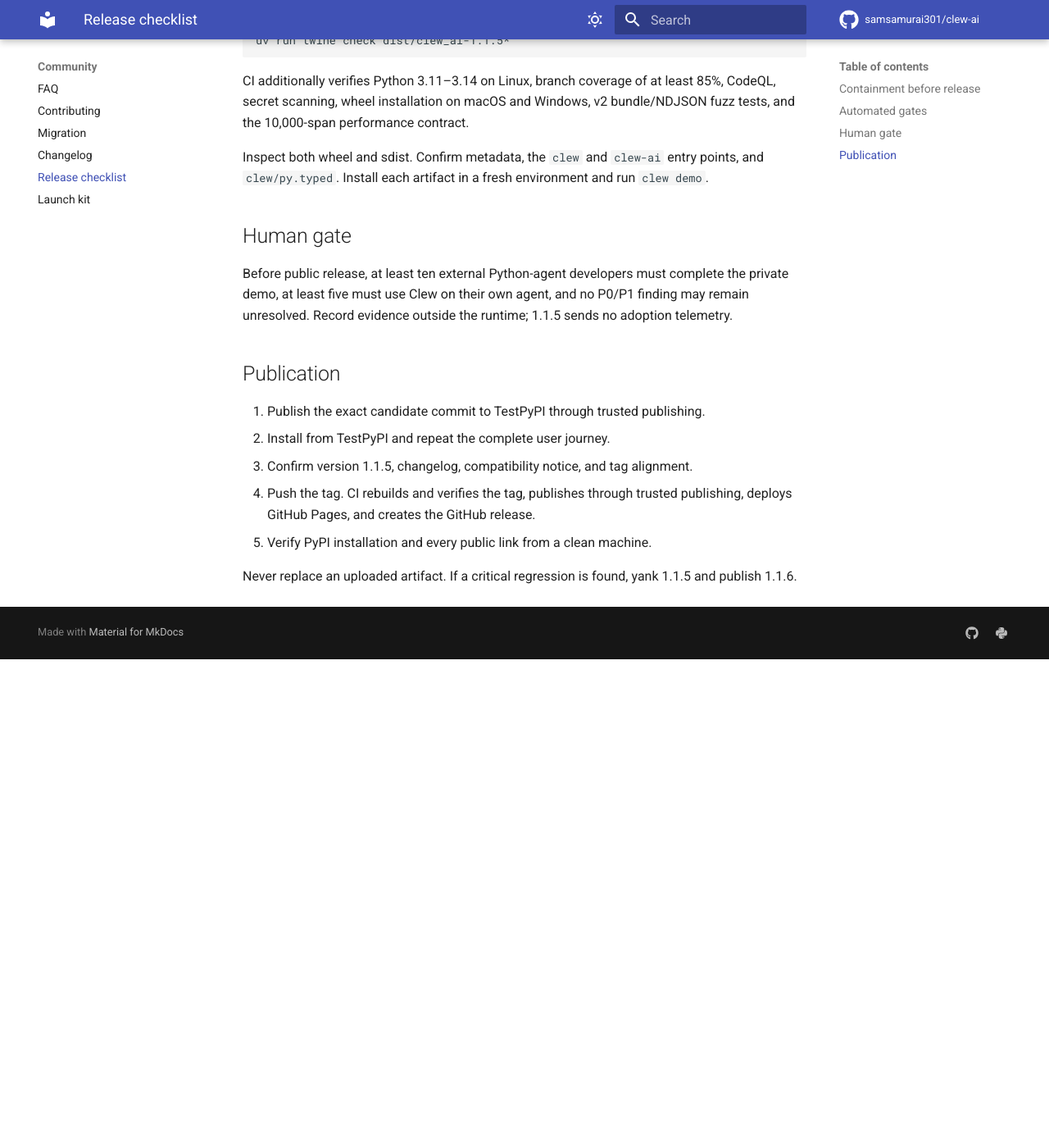
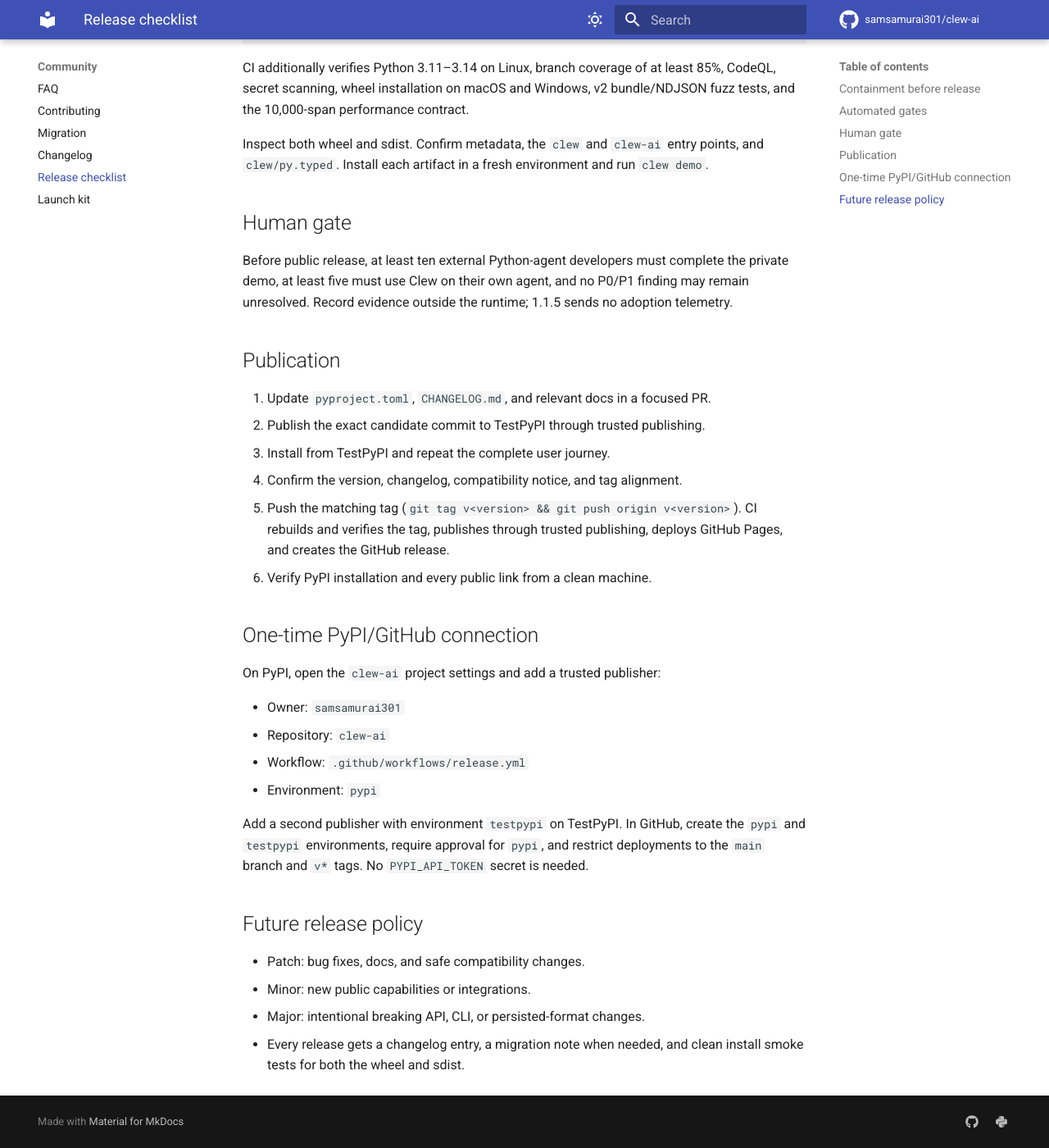
Before and after one commit to samsamurai301/clew-ai, an MkDocs documentation site: the page built from docs/RELEASE.md, in a window 1280 px wide and 1400 px high, scrolled down 836 px. Shown: the whole window at 82% size. Built offline with MkDocs 1.6.1 and Material for MkDocs 9.7.7, drawn with Linux system fonts in a browser that asks for light colours; comment, search, counter and statistics services are not loaded; before the commit the page ends 1640 px from its top, so only the background shows below that; some of the changed text lies outside the part shown.

Commit message:
chore: strengthen releases and community workflow

````diff
--- a/docs/RELEASE.md
+++ b/docs/RELEASE.md
@@ -1,17 +1,17 @@
-# 1.1.5 release checklist
+# Clew release checklist
 
-Clew 1.1.5 is a breaking corrective Beta release. Release only from a clean `main` commit
-after every automated and human gate below passes.
+Release only from a clean `main` commit after every automated and human gate below passes.
+The version in `pyproject.toml`, the `v<version>` tag, the distributions, and the GitHub
+release must always agree.
 
 ## Containment before release
 
-- Revoke the PyPI token that appeared in the working directory and conversation history.
-- Confirm `token.txt` is absent from the repository and local workspace.
-- Yank PyPI 1.1.4 with the reason: **trace identity collisions and incorrect project
-  links; use 1.1.5 or later**.
-- Leave the existing `v1.1.4` tag unchanged. Record that it does not reproduce the manually
-  uploaded artifact.
-- Make `main` the GitHub default branch and enable private vulnerability reporting.
+- Never store a PyPI token in the repository, CI variables, or shell history. Trusted
+  publishing is the release path.
+- For a compromised or broken release, yank it with a clear migration reason and publish
+  a new version. Never replace an uploaded artifact.
+- Keep the GitHub default branch, protected-branch rules, and private vulnerability
+  reporting enabled.
 
 These are account-level actions and cannot be proven by repository code alone.
 
@@ -26,7 +26,7 @@
 uv run mkdocs build --strict
 uv run pip-audit
 uv build
-uv run twine check dist/clew_ai-1.1.5*
+uv run twine check dist/*
 ```
 
 CI additionally verifies Python 3.11–3.14 on Linux, branch coverage of at least 85%,
@@ -44,12 +44,32 @@
 
 ## Publication
 
-1. Publish the exact candidate commit to TestPyPI through trusted publishing.
-2. Install from TestPyPI and repeat the complete user journey.
-3. Confirm version 1.1.5, changelog, compatibility notice, and tag alignment.
-4. Push the tag. CI rebuilds and verifies the tag, publishes through trusted publishing,
+1. Update `pyproject.toml`, `CHANGELOG.md`, and relevant docs in a focused PR.
+2. Publish the exact candidate commit to TestPyPI through trusted publishing.
+3. Install from TestPyPI and repeat the complete user journey.
+4. Confirm the version, changelog, compatibility notice, and tag alignment.
+5. Push the matching tag (`git tag v<version> && git push origin v<version>`). CI rebuilds
+   and verifies the tag, publishes through trusted publishing,
    deploys GitHub Pages, and creates the GitHub release.
-5. Verify PyPI installation and every public link from a clean machine.
+6. Verify PyPI installation and every public link from a clean machine.
 
-Never replace an uploaded artifact. If a critical regression is found, yank 1.1.5 and
-publish 1.1.6.
+## One-time PyPI/GitHub connection
+
+On PyPI, open the `clew-ai` project settings and add a trusted publisher:
+
+- Owner: `samsamurai301`
+- Repository: `clew-ai`
+- Workflow: `.github/workflows/release.yml`
+- Environment: `pypi`
+
+Add a second publisher with environment `testpypi` on TestPyPI. In GitHub, create the
+`pypi` and `testpypi` environments, require approval for `pypi`, and restrict deployments
+to the `main` branch and `v*` tags. No `PYPI_API_TOKEN` secret is needed.
+
+## Future release policy
+
+- Patch: bug fixes, docs, and safe compatibility changes.
+- Minor: new public capabilities or integrations.
+- Major: intentional breaking API, CLI, or persisted-format changes.
+- Every release gets a changelog entry, a migration note when needed, and clean install
+  smoke tests for both the wheel and sdist.
````
Also changed, not shown: CODE_OF_CONDUCT.md (added, +7 -0 lines), README.md (+8 -0 lines), ROADMAP.md (added, +22 -0 lines), .github/SUPPORT.md (added), 2 other files.
